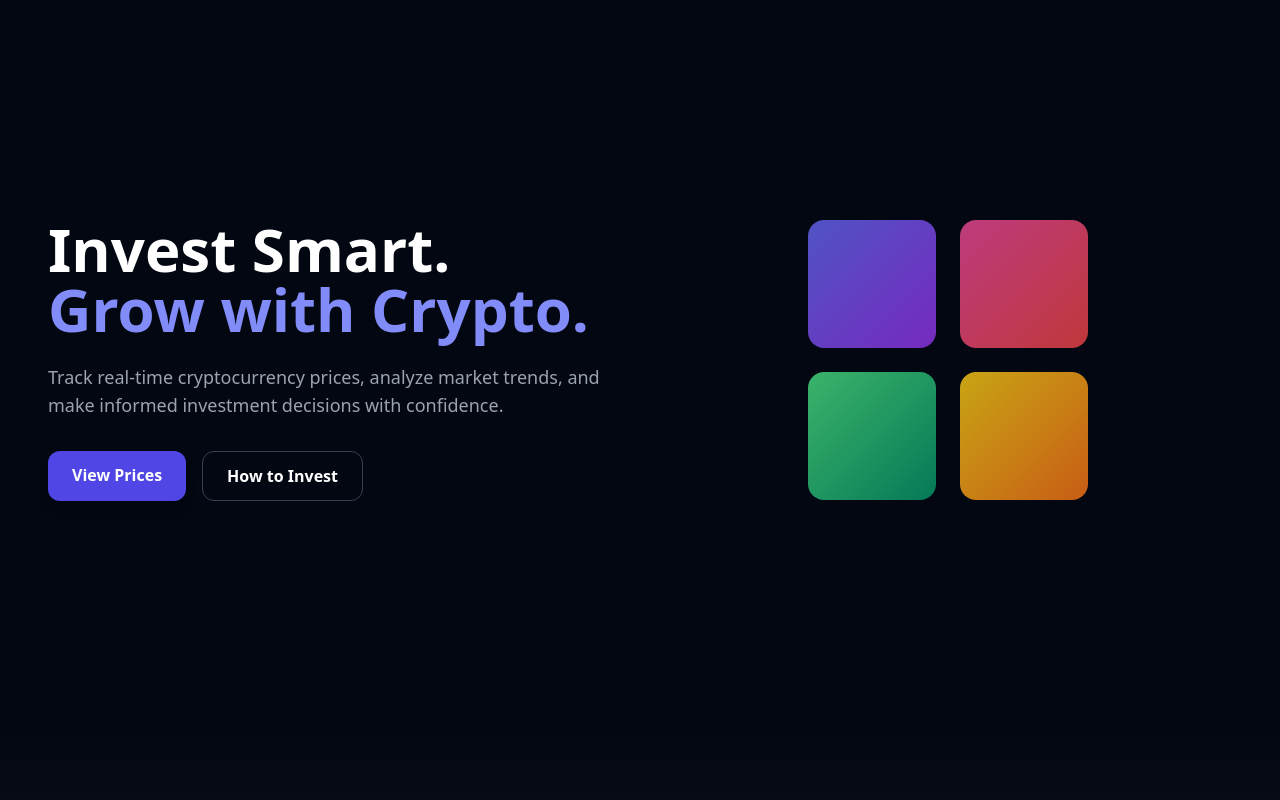
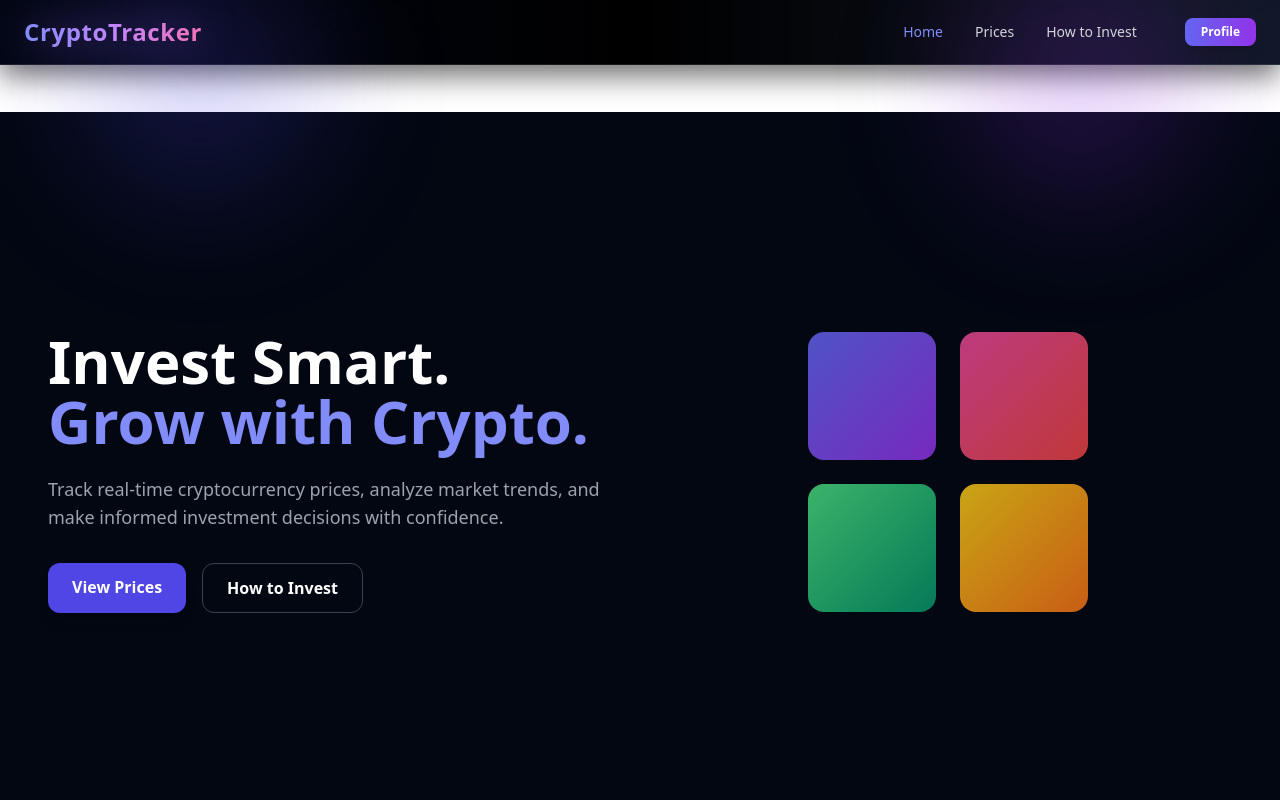
Before and after one commit to KatapallyVivek/crypto-tracker, a React (Vite) app: page / in a window 1280 px wide. Shown: the top 800 px of the page. Built offline with nearby package versions, Linux system fonts and the light colour scheme; no server answers.

Commit message:
chore: update dependencies

```diff
--- a/package.json
+++ b/package.json
@@ -10,6 +10,7 @@
     "preview": "vite preview"
   },
   "dependencies": {
+    "@heroicons/react": "^2.2.0",
     "axios": "^1.13.2",
     "react": "^19.2.0",
     "react-dom": "^19.2.0",
--- a/src/App.jsx
+++ b/src/App.jsx
@@ -1,4 +1,6 @@
 import { BrowserRouter as Router, Routes, Route } from "react-router-dom";
+import Header from "./components/Header";
+
 import Home from "./pages/Home";
 import CryptoPrices from "./pages/CryptoPrices";
 import HowToInvest from "./pages/HowToInvest";
@@ -7,12 +9,17 @@ import CoinDetails from "./pages/CoinDetails";
 function App() {
   return (
     <Router>
+      <Header />
+
+      {/* Padding so content doesn't hide under header */}
+      <div className="pt-28">
         <Routes>
           <Route path="/" element={<Home />} />
           <Route path="/prices" element={<CryptoPrices />} />
           <Route path="/invest" element={<HowToInvest />} />
           <Route path="/coin/:id" element={<CoinDetails />} />
         </Routes>
+      </div>
     </Router>
   );
 }
```
Also changed, not shown: 1 other file (tests, documents, lock files or other folders). Lines whose indentation alone changed are shown as unchanged.
